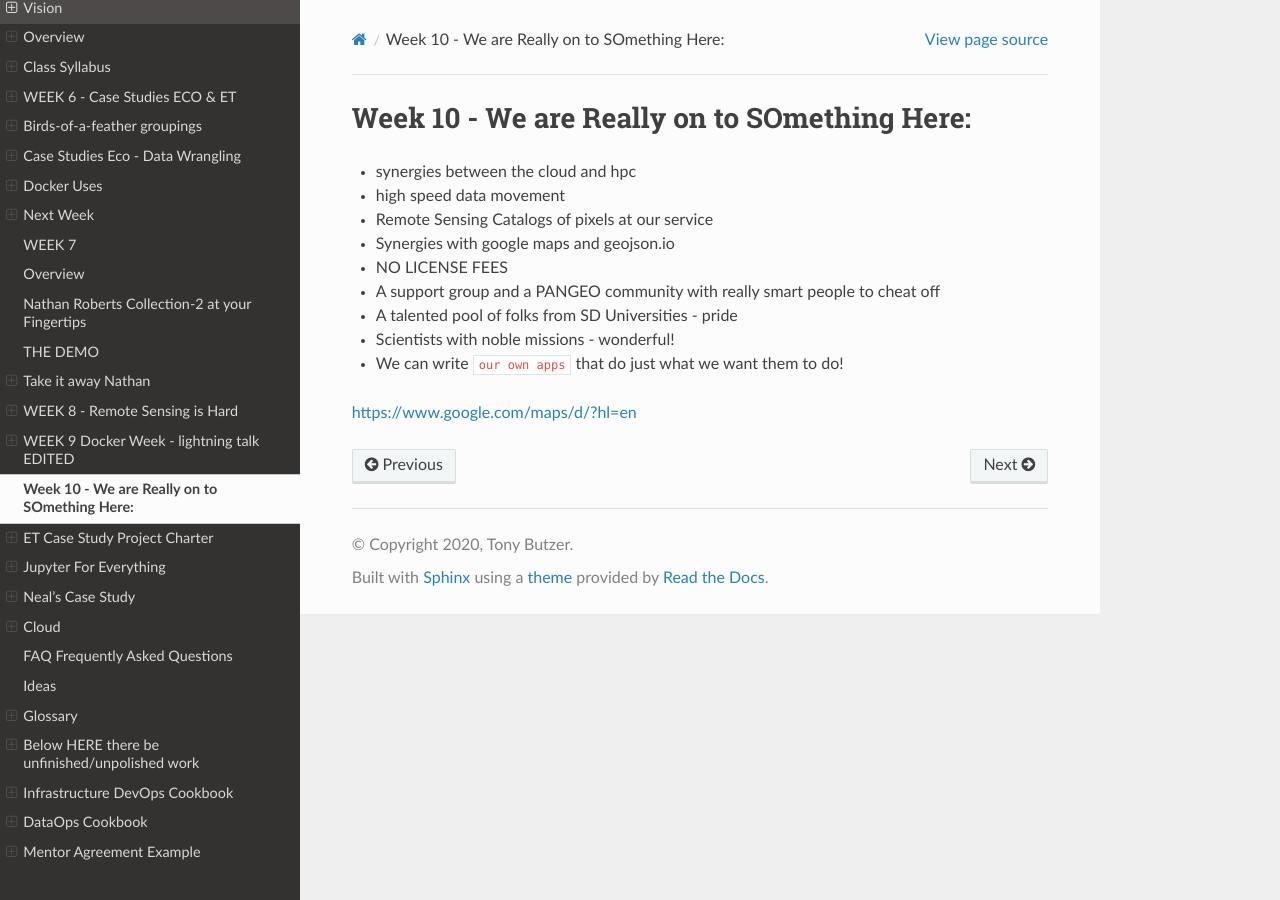
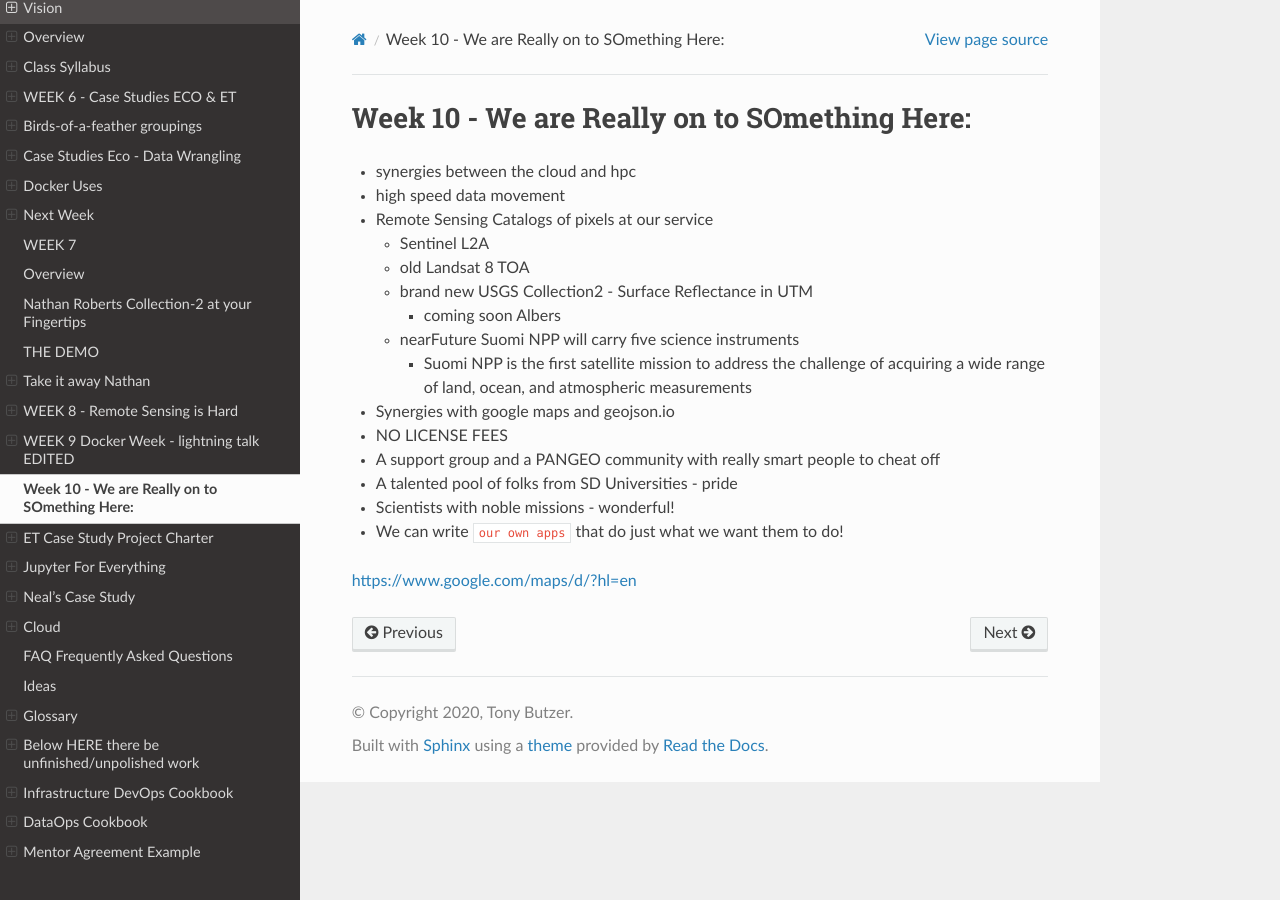
Before and after one commit to tonybutzer/harmony-docs, a Sphinx documentation site: the page built from documentation/source/10week.md, in a window 1280 px wide. Built offline with Sphinx 7.4.7 and the Read the Docs theme 2.0.0, drawn with Linux system fonts in a browser that asks for light colours; pages that are not in the unit, such as notebooks, are missing from menus.

Commit message:
automatic git update from Makefile

```diff
--- a/documentation/source/10week.md
+++ b/documentation/source/10week.md
@@ -3,6 +3,12 @@
 - synergies between the cloud and hpc
 - high speed data movement
 - Remote Sensing Catalogs of pixels at our service
+    - Sentinel L2A
+    - old Landsat 8 TOA
+    - brand new USGS Collection2 - Surface Reflectance in UTM
+        - coming soon Albers
+    - nearFuture Suomi NPP will carry five science instruments
+        - Suomi NPP is the first satellite mission to address the challenge of acquiring a wide range of land, ocean, and atmospheric measurements
 - Synergies with google maps and geojson.io
 - NO LICENSE FEES
 - A support group and a PANGEO community with really smart people to cheat off
```
